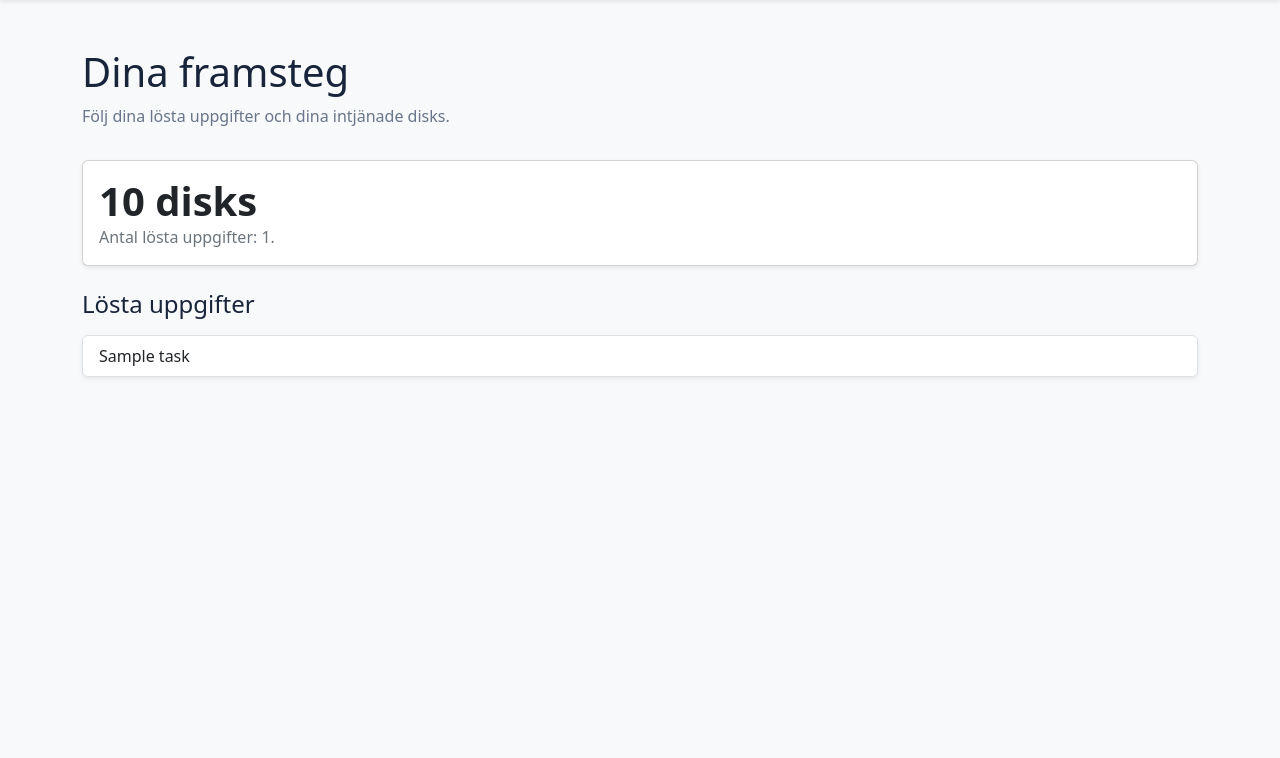
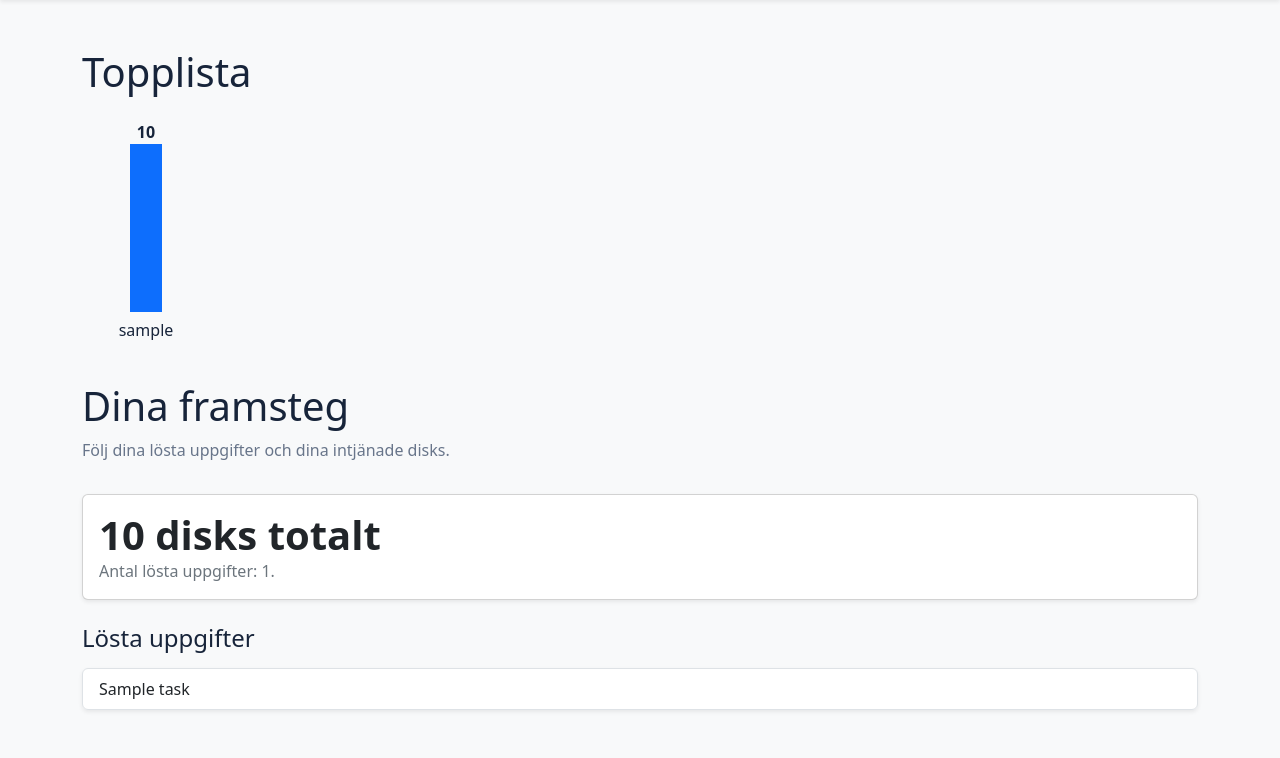
Before and after one commit to ToglivvilgoT/diskmatte-the-game, a Django app: page /progress/ in a window 1280 px wide. Shown: the part 56-814 px from the top of the page. Before the commit the page ends 434 px from the top, so only its background shows below. Run offline with Django 5.2, Linux system fonts and the light colour scheme; a user stored in the database is signed in; tables that the repository leaves empty hold one stand-in row (values such as "Sample post").

Commit message:
feat: clean up everything on ui and mostly leaderboard

```diff
--- a/diskmatte-the-game/apps/progress/models.py
+++ b/diskmatte-the-game/apps/progress/models.py
@@ -25,6 +25,7 @@ class TaskCompletion(models.Model):
 class UserWallet(models.Model):
 	user = models.OneToOneField(settings.AUTH_USER_MODEL, on_delete=models.CASCADE)
 	balance = models.PositiveIntegerField(default=0)
+	total = models.PositiveIntegerField(default=0)
 	updated_at = models.DateTimeField(auto_now=True)
 
 	def __str__(self):
--- a/diskmatte-the-game/apps/progress/services.py
+++ b/diskmatte-the-game/apps/progress/services.py
@@ -31,7 +31,8 @@ def complete_task(user, task: Task) -> TaskRewardResult:
             return TaskRewardResult(False, 0, wallet.balance)
 
         wallet.balance += task.disk_reward
-        wallet.save(update_fields=["balance", "updated_at"])
+        wallet.total += task.disk_reward
+        wallet.save(update_fields=["balance", "total", "updated_at"])
         DiskTransaction.objects.create(
             user=locked_user,
             amount=task.disk_reward,
--- a/diskmatte-the-game/apps/progress/templates/progress/index.html
+++ b/diskmatte-the-game/apps/progress/templates/progress/index.html
@@ -3,13 +3,32 @@
 {% block title %}Framsteg | Diskmatte{% endblock %}
 
 {% block content %}
+<h1>Topplista</h1>
+<section class="mb-4" aria-labelledby="leaderboard-heading">
+    <div>
+        <ol class="leaderboard-chart list-unstyled mb-0 p-3">
+            {% for player in leaderboard %}
+                <li class="leaderboard-chart__entry">
+                    <div class="leaderboard-chart__bar-track" role="progressbar" aria-label="{{ player.username }} har tjänat {{ player.total_disks_earned }} diskar" aria-valuemin="0" aria-valuemax="{{ leaderboard.0.total_disks_earned }}" aria-valuenow="{{ player.total_disks_earned }}">
+                        <div class="leaderboard-chart__value">{{ player.total_disks_earned }}</div>
+                        <div class="leaderboard-chart__bar" style="height: max(1px, {{ player.earned_disk_percentage }}%)"></div>
+                    </div>
+                    <div class="leaderboard-chart__label">{{ player.username }}</div>
+                </li>
+            {% empty %}
+                <li class="text-secondary">Det finns inga spelare ännu.</li>
+            {% endfor %}
+        </ol>
+    </div>
+</section>
+
 <div class="page-header">
     <h1>Dina framsteg</h1>
     <p>Följ dina lösta uppgifter och dina intjänade disks.</p>
 </div>
 <div class="card shadow-sm mb-4">
     <div class="card-body">
-        <div class="display-6 fw-semibold">{{ wallet.balance }} disks</div>
+        <div class="display-6 fw-semibold">{{ wallet.total }} disks totalt</div>
         <div class="text-secondary">Antal lösta uppgifter: {{ solved_task_count }}.</div>
     </div>
 </div>
--- a/diskmatte-the-game/apps/progress/views.py
+++ b/diskmatte-the-game/apps/progress/views.py
@@ -1,4 +1,7 @@
 from django.contrib.auth.decorators import login_required
+from django.contrib.auth import get_user_model
+from django.db.models import F, Value
+from django.db.models.functions import Coalesce
 from django.shortcuts import render
 
 from .models import TaskCompletion, UserWallet
@@ -8,6 +11,20 @@ from .models import TaskCompletion, UserWallet
 def index(request):
     completions = TaskCompletion.objects.filter(user=request.user).select_related("task")
     wallet, _ = UserWallet.objects.get_or_create(user=request.user)
+    leaderboard = list(
+        get_user_model()
+        .objects.annotate(
+            total_disks_earned=Coalesce(F("userwallet__total"), Value(0))
+        )
+        .order_by("-total_disks_earned", "username")[:10]
+    )
+    highest_earned_disks = leaderboard[0].total_disks_earned if leaderboard else 0
+    for player in leaderboard:
+        player.earned_disk_percentage = (
+            player.total_disks_earned * 100 // highest_earned_disks
+            if highest_earned_disks
+            else 0
+        )
     return render(
         request,
         "progress/index.html",
@@ -15,5 +32,6 @@ def index(request):
             "completions": completions,
             "solved_task_count": completions.count(),
             "wallet": wallet,
+            "leaderboard": leaderboard,
         },
     )
--- a/diskmatte-the-game/static/css/app.css
+++ b/diskmatte-the-game/static/css/app.css
@@ -8,6 +8,46 @@
 
 .hint-content:hover {
     border-color: var(--bs-secondary-border-subtle);
+}
+
+.leaderboard-chart {
+    display: grid;
+    grid-template-columns: repeat(auto-fill, minmax(4.5rem, 6rem));
+    align-items: start;
+    justify-content: start;
+    gap: 1rem;
+}
+
+.leaderboard-chart__entry {
+    display: flex;
+    flex-direction: column;
+    gap: 0.35rem;
+    min-width: 0;
+    text-align: center;
+    justify-content: center;
+    align-items: center;
+}
+
+.leaderboard-chart__value {
+    font-weight: 600;
+}
+
+.leaderboard-chart__bar-track {
+    display: flex;
+    flex-direction: column;
+    justify-content: flex-end;
+    overflow: hidden;
+    width: min(100%, 2rem);
+    height: 12rem;
+}
+
+.leaderboard-chart__bar {
+    width: 100%;
+    background-color: var(--bs-primary);
+}
+
+.leaderboard-chart__label {
+    overflow-wrap: anywhere;
 }
 :root {
     --diskmatte-primary: #2457a6;
```
Also changed, not shown: diskmatte-the-game/apps/progress/tests.py (+40 -1 lines), docs/backlog.md (+3 -0 lines), diskmatte-the-game/apps/progress/migrations/0003_userwallet_total.py (added).
